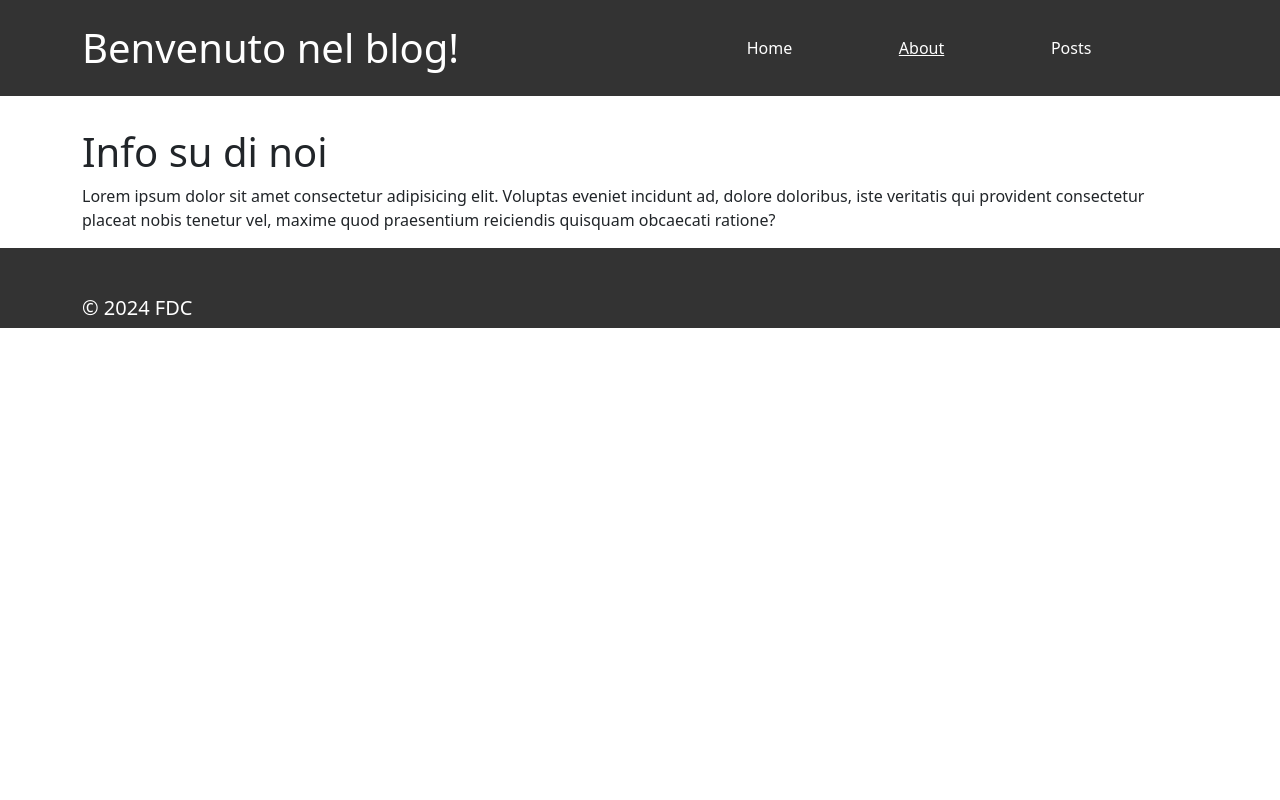
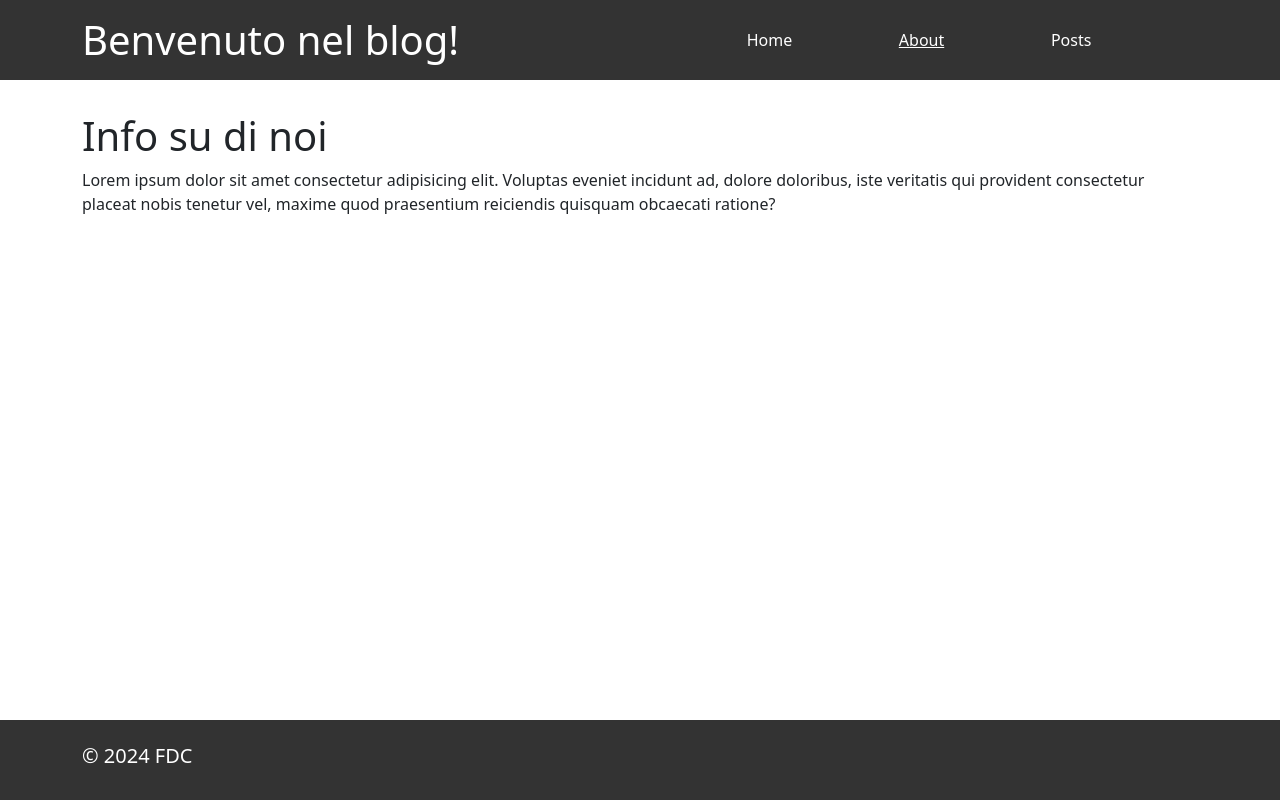
Before and after one commit to deca-francesco/react-router, a React (Vite) app: page /about in a window 1280 px wide. Built offline with nearby package versions, Linux system fonts and the light colour scheme.

Commit message:
FIX: main height on home and about pages

```diff
--- a/src/components/AppFooter.jsx
+++ b/src/components/AppFooter.jsx
@@ -3,7 +3,7 @@ export default function AppFooter() {
 
     return (
         <footer>
-            <div className="container pt-5">
+            <div className="container">
                 <h5>&copy; <span>{new Date().getFullYear()}</span> FDC</h5>
             </div>
         </footer>
--- a/src/components/AppHeader.jsx
+++ b/src/components/AppHeader.jsx
@@ -6,7 +6,7 @@ export default function AppHeader() {
     return (
         <header>
             <div className="container d-flex justify-content-between align items-center">
-                <h1 className="my-4">Benvenuto nel blog!</h1>
+                <h1>Benvenuto nel blog!</h1>
                 <NavBar />
             </div>
         </header>
--- a/src/index.css
+++ b/src/index.css
@@ -15,16 +15,22 @@
 header {
     background-color: #333;
     color: white;
+    height: 80px;
 
     .container {
+        height: 100%;
         display: flex;
         justify-content: space-between;
         align-items: center;
     }
 
+    h1 {
+        margin: 0;
+    }
+
     nav {
         width: 50%;
-        /* height: 100%; */
+        height: 100%;
         display: flex;
         justify-content: space-evenly;
         align-items: center;
@@ -32,7 +38,6 @@ header {
         a {
             text-decoration: none;
             color: white;
-            /* height: 100%; */
 
 
             &.active {
@@ -46,10 +51,11 @@ header {
 
 main {
     padding-top: 2rem;
-
+    min-height: calc(100vh - 160px);
 }
 
 footer {
+    height: 80px;
     background-color: #333;
     color: white;
     display: flex;
```
